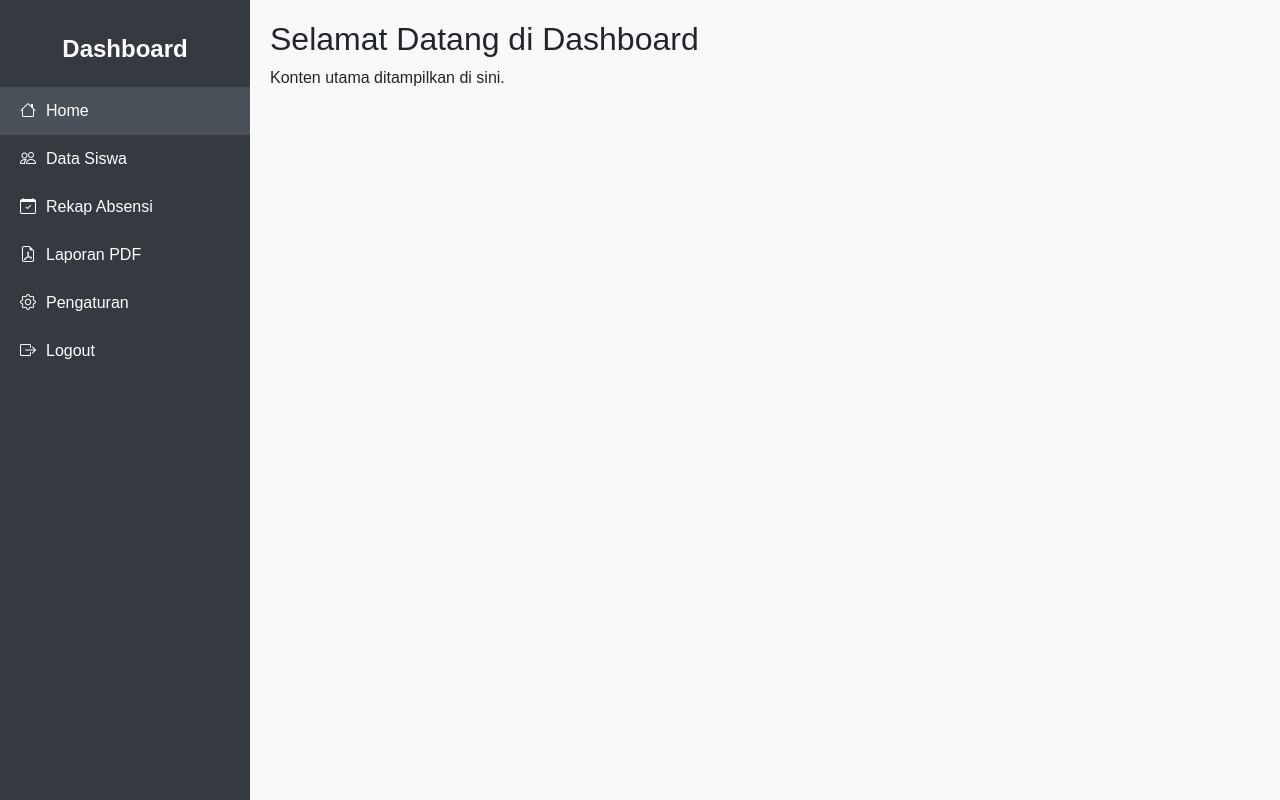
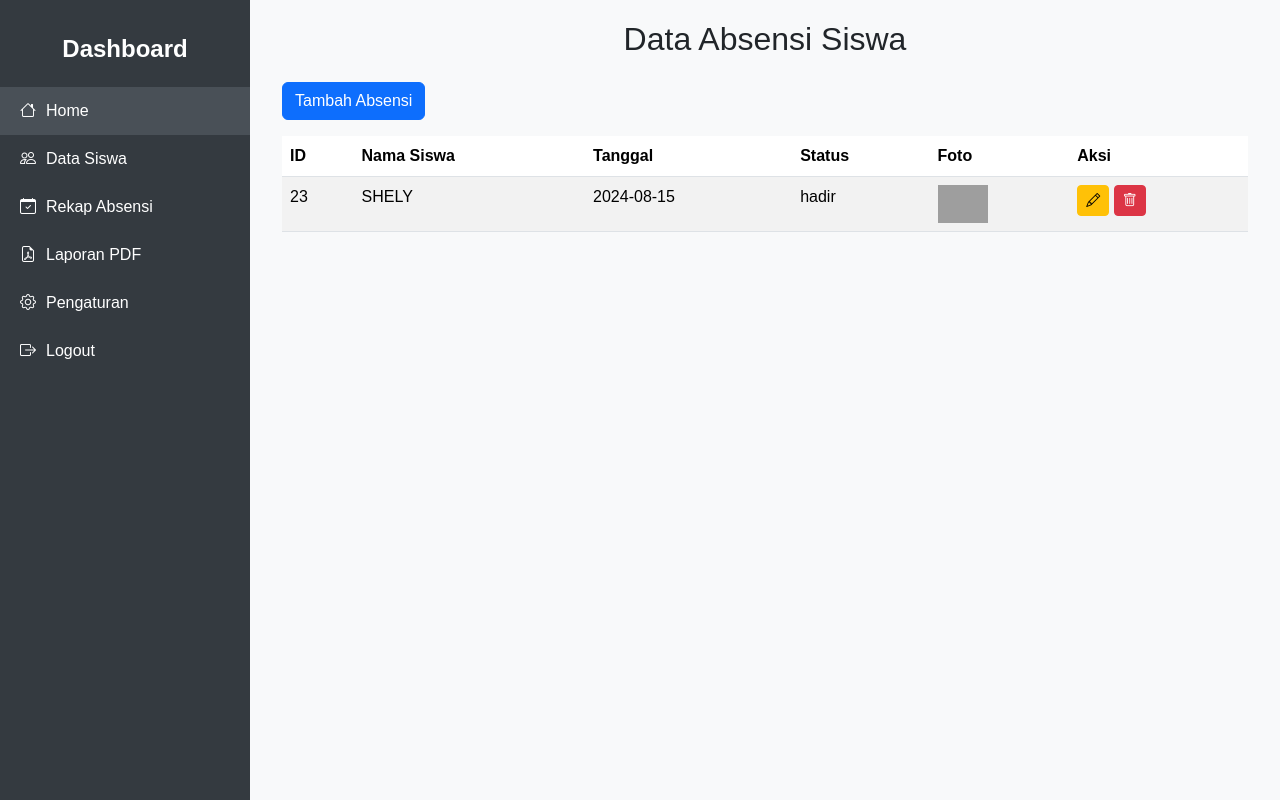
Before and after one commit to salsabillapz/ABSENSI_SISWA, a PHP site: page /dashboard.php in a window 1280 px wide. Run offline with PHP 8.4, Linux system fonts and the light colour scheme; data comes from the database, SQL or seed files in the repository; grey boxes are pictures that could not be loaded.

Commit message:
Update dashboard.php

```diff
--- a/dashboard.php
+++ b/dashboard.php
@@ -27,7 +27,6 @@ $result = $conn->query($sql);
     <!-- Bootstrap CSS -->
     <link href="https://cdn.jsdelivr.net/npm/bootstrap@5.3.1/dist/css/bootstrap.min.css" rel="stylesheet">
     <style>
-        /* Styling khusus untuk sidebar */
         body {
             font-family: 'Arial', sans-serif;
             background-color: #f8f9fa;
@@ -103,10 +102,61 @@ $result = $conn->query($sql);
     </div>
 
     <div class="content">
-        <h2>Selamat Datang di Dashboard</h2>
-        <p>Konten utama ditampilkan di sini.</p>
+        <div class="container-fluid">
+            <div class="row">
+                <div class="col-12">
+                    <h2 class="mb-4 text-center">Data Absensi Siswa</h2>
+                    <a href="create.php" class="btn btn-primary mb-3">Tambah Absensi</a>
+                    <div class="table-responsive">
+                        <table class="table table-striped">
+                            <thead>
+                                <tr>
+                                    <th>ID</th>
+                                    <th>Nama Siswa</th>
+                                    <th>Tanggal</th>
+                                    <th>Status</th>
+                                    <th>Foto</th>
+                                    <th>Aksi</th>
+                                </tr>
+                            </thead>
+                            <tbody>
+                                <?php if ($result->num_rows > 0): ?>
+                                    <?php while ($row = $result->fetch_assoc()): ?>
+                                        <tr>
+                                            <td><?php echo $row['id']; ?></td>
+                                            <td><?php echo $row['nama_siswa']; ?></td>
+                                            <td><?php echo $row['tanggal']; ?></td>
+                                            <td><?php echo $row['status']; ?></td>
+                                            <td>
+                                                <?php if (!empty($row['foto'])): ?>
+                                                    <img src="<?php echo $row['foto']; ?>" class="foto-img" alt="Foto Absensi" width="50">
+                                                <?php else: ?>
+                                                    Tidak ada foto
+                                                <?php endif; ?>
+                                            </td>
+                                            <td>
+                                                <a href="edit.php?id=<?php echo $row['id']; ?>" class="btn btn-warning btn-sm">
+                                                    <i class="bi bi-pencil"></i>
+                                                </a>
+                                                <a href="delete.php?id=<?php echo $row['id']; ?>" class="btn btn-danger btn-sm"
+                                                    onclick="return confirm('Anda yakin ingin menghapus data ini?');">
+                                                    <i class="bi bi-trash"></i>
+                                                </a>
+                                            </td>
+                                        </tr>
+                                    <?php endwhile; ?>
+                                <?php else: ?>
+                                    <tr>
+                                        <td colspan="6" class="text-center">Tidak ada data.</td>
+                                    </tr>
+                                <?php endif; ?>
+                            </tbody>
+                        </table>
+                    </div>
+                </div>
+            </div>
+        </div>
     </div>
-
     <!-- Bootstrap JS dan dependencies -->
     <script src="https://cdn.jsdelivr.net/npm/bootstrap@5.3.1/dist/js/bootstrap.bundle.min.js"></script>
     <!-- Bootstrap Icons -->
@@ -115,7 +165,6 @@ $result = $conn->query($sql);
 
 </html>
 
-
 <?php
 $conn->close();
 ?>
```
